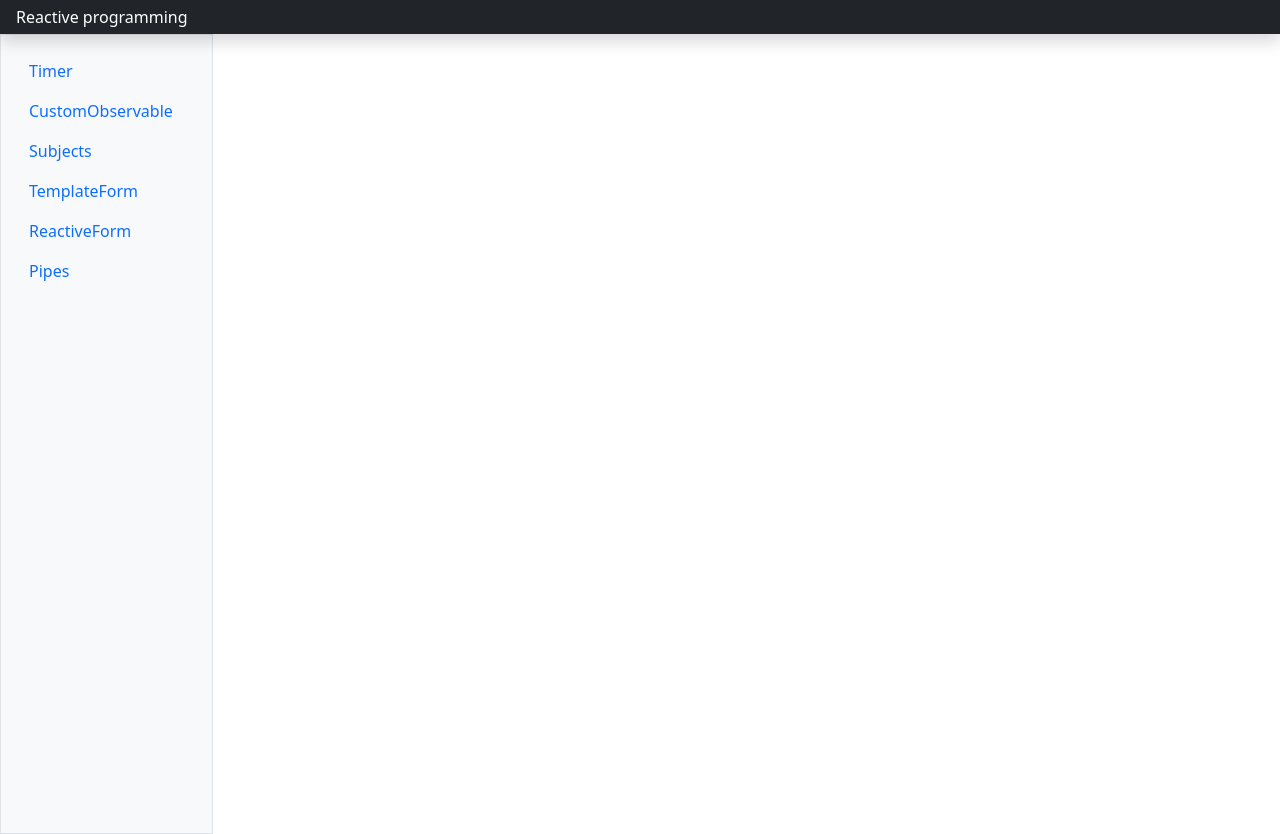
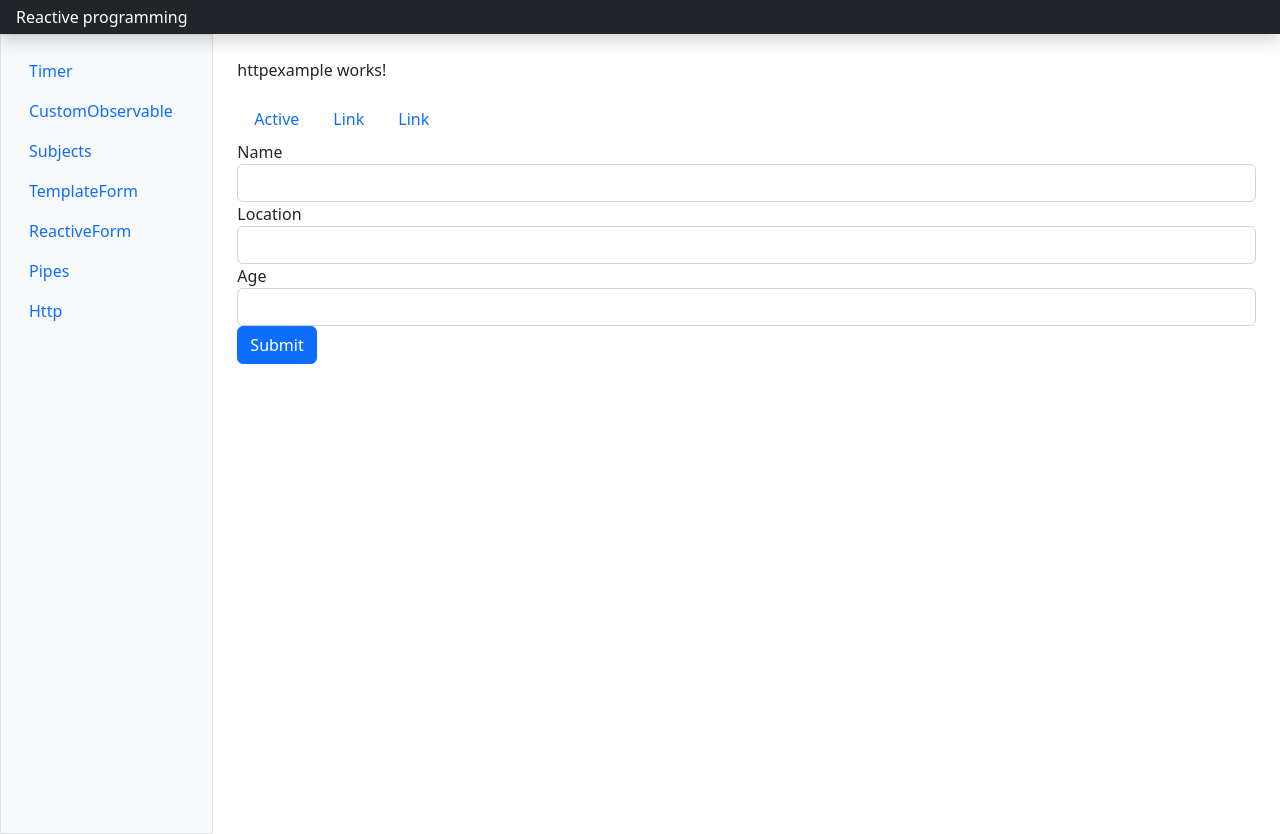
Before and after one commit to abhijeetshende/ReactiveProgrammingBasic, an Angular app: page /http in a window 1280 px wide. Before the commit this address led to /. Built offline with nearby package versions, Linux system fonts and the light colour scheme; no server answers.

Commit message:
http and proxy config

```diff
--- a/package.json
+++ b/package.json
@@ -3,7 +3,7 @@
   "version": "0.0.0",
   "scripts": {
     "ng": "ng",
-    "start": "ng serve",
+    "start": "ng serve --proxy-config proxy.conf.json",
     "build": "ng build",
     "watch": "ng build --watch --configuration development",
     "test": "ng test"
--- /dev/null
+++ b/proxy.conf.json
@@ -0,0 +1,6 @@
+{
+    "/api*": {
+      "target": "https://crudcrud.com/api/54d495f0ee09401b959f64cfa8b9a360",
+      "secure": false
+    }
+  }
--- a/src/app/app-routing.module.ts
+++ b/src/app/app-routing.module.ts
@@ -1,6 +1,7 @@
 import { NgModule } from '@angular/core';
 import { RouterModule, Routes } from '@angular/router';
 import { CustomObservableComponent } from './components/custom-observable/custom-observable.component';
+import { HttpexampleComponent } from './components/httpexample/httpexample.component';
 import { PipesComponent } from './components/pipes/pipes.component';
 import { ReactiveFormComponent } from './components/reactive-form/reactive-form.component';
 import { SubjectsComponent } from './components/subjects/subjects.component';
@@ -14,6 +15,7 @@ const routes: Routes = [
   {path:'templateForm',component:TemplateformsComponent},
   {path:'reactiveForm',component:ReactiveFormComponent},
   {path:'pipes',component:PipesComponent},
+  {path:'http',component:HttpexampleComponent},
 ];
 
 @NgModule({
--- a/src/app/app.component.ts
+++ b/src/app/app.component.ts
@@ -26,6 +26,7 @@ export class AppComponent implements OnInit {
     { linkname: 'TemplateForm', routerLink: 'templateForm' },
     { linkname: 'ReactiveForm', routerLink: 'reactiveForm' },
     { linkname: 'Pipes', routerLink: 'pipes' },
+    { linkname: 'Http', routerLink: 'http' },
   ];
 
 }
--- /dev/null
+++ b/src/app/components/httpexample/httpexample.component.html
@@ -0,0 +1,34 @@
+<p>httpexample works!</p>
+<ul class="nav">
+  <li class="nav-item">
+    <button class="nav-link btn btn" aria-current="page" href="#">
+      Active
+    </button>
+  </li>
+  <li class="nav-item">
+    <button class="nav-link btn" href="#">Link</button>
+  </li>
+  <li class="nav-item">
+    <button class="nav-link btn" href="#">Link</button>
+  </li>
+</ul>
+
+
+<form [formGroup]="userForm" (ngSubmit)="addUser()">
+    <div class="form-group">
+        <label for="name">Name</label>
+        <input type="text" class="form-control" name="name" id="name" formControlName="name" aria-describedby="helpId" placeholder="">
+        <!-- <small id="helpId" class="form-text text-muted">Help text</small> -->
+    </div>
+    <div class="form-group">
+        <label for="location">Location</label>
+        <input type="text" class="form-control" name="location" id="location" formControlName="location" aria-describedby="helpId" placeholder="">
+        <!-- <small id="helpId" class="form-text text-muted">Help text</small> -->
+    </div>
+    <div class="form-group">
+        <label for="age">Age</label>
+        <input type="text" class="form-control" name="age" id="age" formControlName="age"  aria-describedby="helpId" placeholder="">
+        <!-- <small id="helpId" class="form-text text-muted">Help text</small> -->
+    </div>
+    <button type="submit" class="btn btn-primary">Submit</button>
+</form>
--- /dev/null
+++ b/src/app/components/httpexample/httpexample.component.ts
@@ -0,0 +1,45 @@
+import { HttpClient } from '@angular/common/http';
+import { Component, OnInit } from '@angular/core';
+import { FormControl, FormGroup } from '@angular/forms';
+import { User, UsersService } from './users.service';
+
+@Component({
+  selector: 'app-httpexample',
+  templateUrl: './httpexample.component.html',
+  styleUrls: ['./httpexample.component.scss']
+})
+export class HttpexampleComponent implements OnInit {
+  constructor(private http:HttpClient,private users:UsersService){
+
+  }
+  ngOnInit(): void {
+    this.userForm = new FormGroup({
+      name:new FormControl(null),
+      location:new FormControl(null),
+      age:new FormControl(null),
+    })
+    this.getUsers();
+  }
+  userForm!:FormGroup;
+  userArray:User[] =[];
+  addUser(){
+      this.users.addUser(this.userForm.value).subscribe((res)=>{
+        console.log(res);
+      })
+  }
+  getUsers(){
+    this.users.getUser().subscribe((res)=>{
+      console.log(res);
+
+      setTimeout(()=>{
+        this.users.deleteUser().subscribe((data)=>{
+          console.log(data);
+
+        },(err:Error)=>{
+          alert(err.message)
+        });
+      },5000)
+      // this.userArray = ;
+    })
+}
+}
--- /dev/null
+++ b/src/app/components/httpexample/users.service.ts
@@ -0,0 +1,25 @@
+import { HttpClient } from '@angular/common/http';
+import { Injectable } from '@angular/core';
+
+export interface User {
+  name: string;
+  city: string;
+  age: number;
+}
+
+@Injectable({
+  providedIn: 'root',
+})
+export class UsersService {
+  url: string = '/api';
+  constructor(private http: HttpClient) {}
+  addUser(user: User) {
+    return this.http.post(this.url, user);
+  }
+  getUser() {
+    return this.http.get(this.url);
+  }
+  deleteUser(){
+    return this.http.delete(this.url);
+  }
+}
```
Also changed, not shown: src/app/app.module.ts (+6 -3 lines), src/app/components/httpexample/httpexample.component.scss (added), 2 other files (tests, documents, lock files or other folders).
